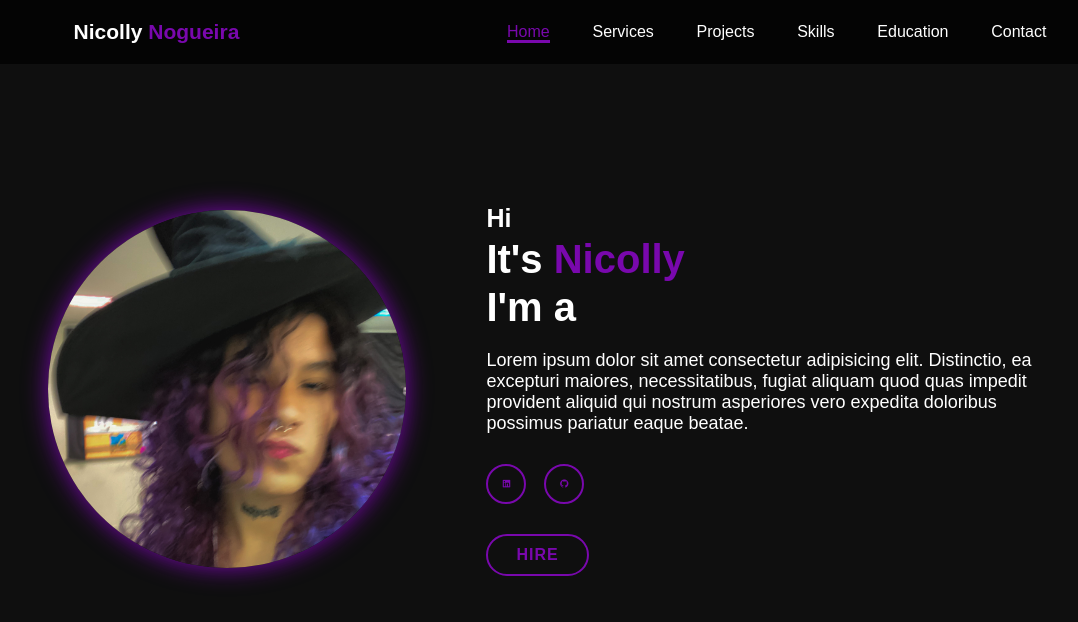
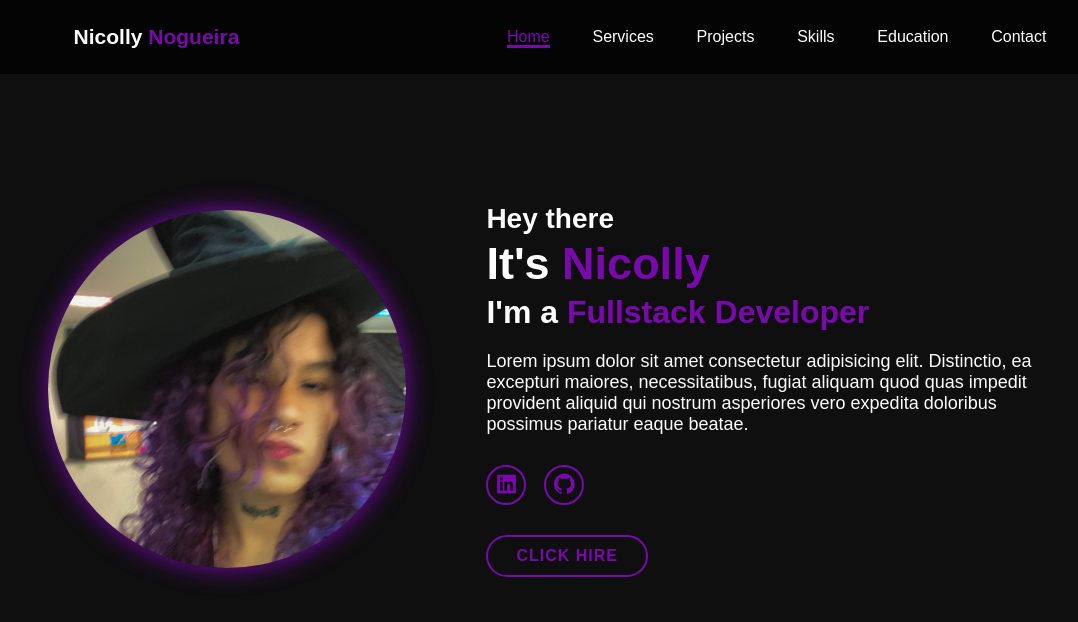
Before and after one commit to niic-noguee/portfolio, a plain HTML site: page index.html in a window 1280 px wide. Shown: the whole page, without its empty margins (80-1158 px from the left). Drawn offline with nearby package versions, Linux system fonts and the light colour scheme.

Commit message:
style: alterações no home

```diff
--- a/assets/css/header.css
+++ b/assets/css/header.css
@@ -3,7 +3,7 @@
    top: 0;
    left: 0;
    width: 100%;
-   padding: 2rem 12%;
+   padding: 2.5rem 12%;
    background: rgba(0, 0, 0, 0.7);
    backdrop-filter: blur(10px);
    display: flex;
--- a/assets/css/home.css
+++ b/assets/css/home.css
@@ -9,7 +9,7 @@ section{
    gap: 8rem;
 }
 .home-content h3{
-   font-size: 2.5rem;
+   font-size: 2.8rem;
    font-weight: 700;
 }
 span{
@@ -17,10 +17,10 @@ span{
 }
 .home-content h3:nth-of-type(2){
    margin-bottom: 2rem;
-   font-size: 4rem;
+   font-size: 3.2rem;
 }
 .home-content h1{
-   font-size: 4rem;
+   font-size: 4.5rem;
    font-weight: 700;
    line-height: 1.3;
 }
@@ -51,6 +51,9 @@ span{
   margin: 3rem 1.5rem 3rem 0;
   transition: 0.3s ease;
 }
+.social-icons a i {
+   font-size: 2.5rem;
+}
 .social-icons a:hover{
    color: white;
    transform: scale(1.3)translateY(-5px);
@@ -76,3 +79,79 @@ span{
    color: var(--text-color);
    box-shadow: 0 0 25px var(--main-color);
 }
+
+/* .text-animation{
+   font-size: 34px;
+   font-weight: 600;
+   min-width: 288px;
+}
+.text-animation span{
+   position: relative;
+}
+.text-animation span::before{
+   content: 'Cientita';
+   color: var(--main-color);
+   animation: words 2os infinite;
+}
+.text-animation span::after{
+   content: '';
+   background-color: var(--bg-color);
+   position: absolute;
+   width: calc(100% + 8px);
+   height: 100%;
+   border-left: 3px solid var(--bg-color);
+   right: -8px;
+   animation: cursor 0.6s infinite, typing 20s steps (14) infinite;
+}
+@keyframes cursor{
+   to{
+      border-left: 2px solid var(--main-color);
+   }
+}
+@keyframes words{
+   0%,
+   20%{
+      content: 'Fullstack Developer';
+   }
+   21%,
+   40%{
+      content: 'Youtuber';
+   }
+   41%,
+   60%{
+      content: 'Citencia';
+   }
+   61%,
+   80%{
+      content: 'Pagina web';
+   }
+   81%,
+   100%{
+      content: 'beck';
+   }
+}
+@keyframes typing{
+   10%,
+   15%,
+   30%,
+   35%,
+   50%,
+   55%,
+   70%,
+   75%,
+   90%,
+   95%{
+      width: 0;
+   }
+   5%,
+   20%,
+   25%,
+   40%,
+   45%,
+   60%,
+   65%,
+   80%,
+   85%{
+      width: calc(100% + 8px);
+   }
+} */
--- a/index.html
+++ b/index.html
@@ -31,10 +31,10 @@
       </div>
 
       <div class="home-content">
-         <h3>Hi</h3>
+         <h3>Hey there</h3>
          <h1>It's <span>Nicolly</span></h1>
          <h3 class="text-animation">
-            I'm a <span></span>
+            I'm a <span>Fullstack Developer</span>
          </h3>
          <p>Lorem ipsum dolor sit amet consectetur adipisicing elit. Distinctio, ea excepturi maiores, necessitatibus, fugiat aliquam quod quas impedit provident aliquid qui nostrum asperiores vero expedita doloribus possimus pariatur eaque beatae.</p>
 
@@ -43,7 +43,7 @@
             <a href="#"><i class='bx bxl-github' ></i></a>
          </div>
 
-         <a href="#" class="btn">HIRE</a>
+         <a href="#" class="btn">CLICK HIRE</a>
       </div>
    </section>
    <script src="assets/js/script.js"></script>
```
